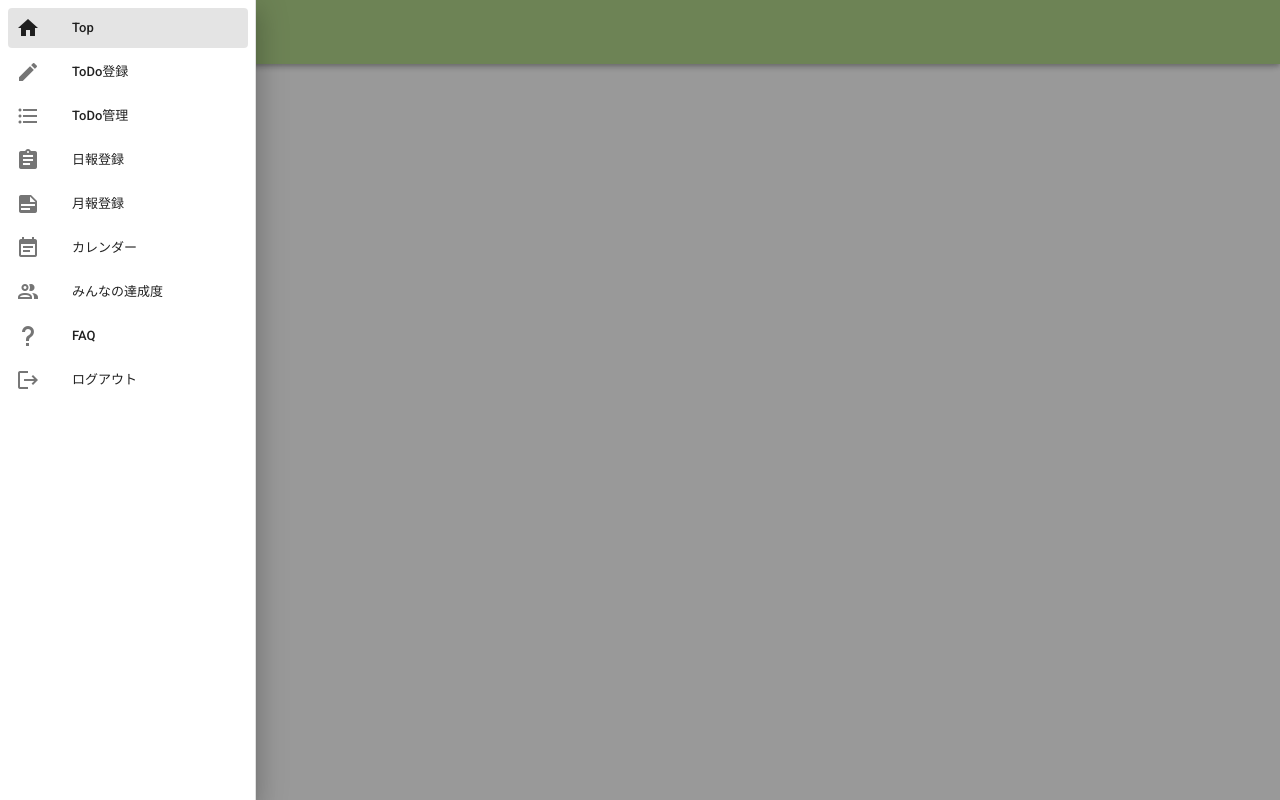
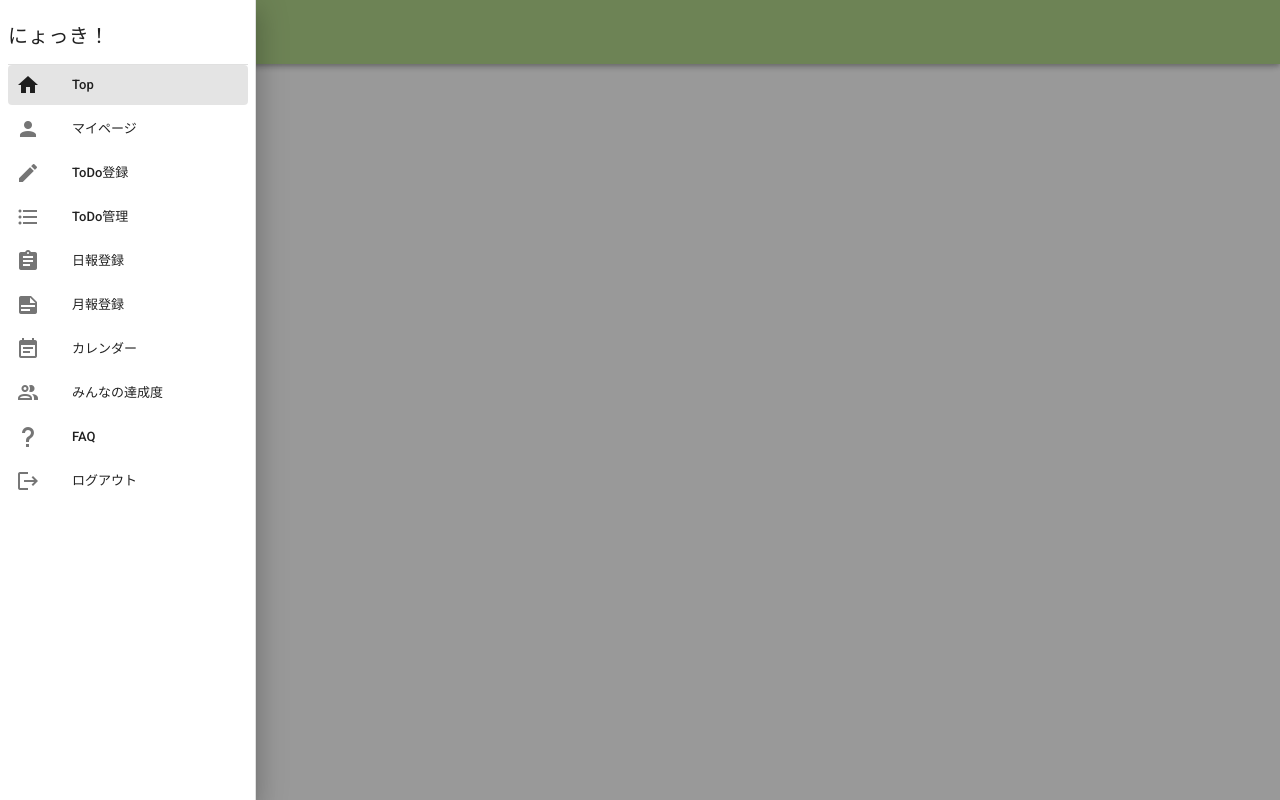
Before and after one commit to salt877/nyokki, a Vue app: page / in a window 1280 px wide. Both pictures are taken after a click on the button 28 px from the left and 32 px from the top of the page. Built offline with nearby package versions, Linux system fonts and the light colour scheme.

Commit message:
ハンバーガーメニュー内にマイページを追加しました。

```diff
--- a/src/App.vue
+++ b/src/App.vue
@@ -1,15 +1,18 @@
 <template>
   <v-app name="App">
     <div>
-      <v-content>
-    <v-app-bar class="light-green lighten-2" dark>
+    <v-app-bar class="light-green lighten-2">
       <v-app-bar-nav-icon @click="drawer = true"></v-app-bar-nav-icon>
-      <v-toolbar-title>にょっき</v-toolbar-title>
+      <v-toolbar-title>にょっき！</v-toolbar-title>
       <div class="flex-grow-1"></div>
     </v-app-bar>
+
     <v-navigation-drawer v-model="drawer" fixed temporary>
       <v-list nav dense>
-        <v-list-item-group>
+            <v-list-item-content>
+              <v-list-item-title class="title">にょっき！</v-list-item-title>
+            </v-list-item-content>
+            <v-divider />
           <v-list-item v-for="nav_list in nav_lists" :key="nav_list.name" :to="nav_list.link">
             <v-list-item-icon>
               <v-icon>{{ nav_list.icon }}</v-icon>
@@ -18,14 +21,14 @@
               <v-list-item-title>{{ nav_list.name }}</v-list-item-title>
             </v-list-item-content>
           </v-list-item>
-        </v-list-item-group>
       </v-list>
     </v-navigation-drawer>
-      </v-content>
+
     </div>
-    <v-main>
+
+    <v-content>
       <router-view/>
-    </v-main>
+    </v-content>
   </v-app>
 </template>
 
@@ -38,6 +41,7 @@ export default {
       drawer: false,
       nav_lists: [
         { name: 'Top' ,icon: 'mdi-home', link: '/'},
+        { name: 'マイページ' ,icon: 'mdi-account', link: '/mypage'},
         { name: 'ToDo登録' ,icon: 'mdi-pencil', link: '/registerToDo'},
         { name: 'ToDo管理' ,icon: 'mdi-format-list-bulleted', link: '/manageToDo'},
         { name: '日報登録' ,icon: ' mdi-clipboard-text', link: '/registerDailyReport'},
```
